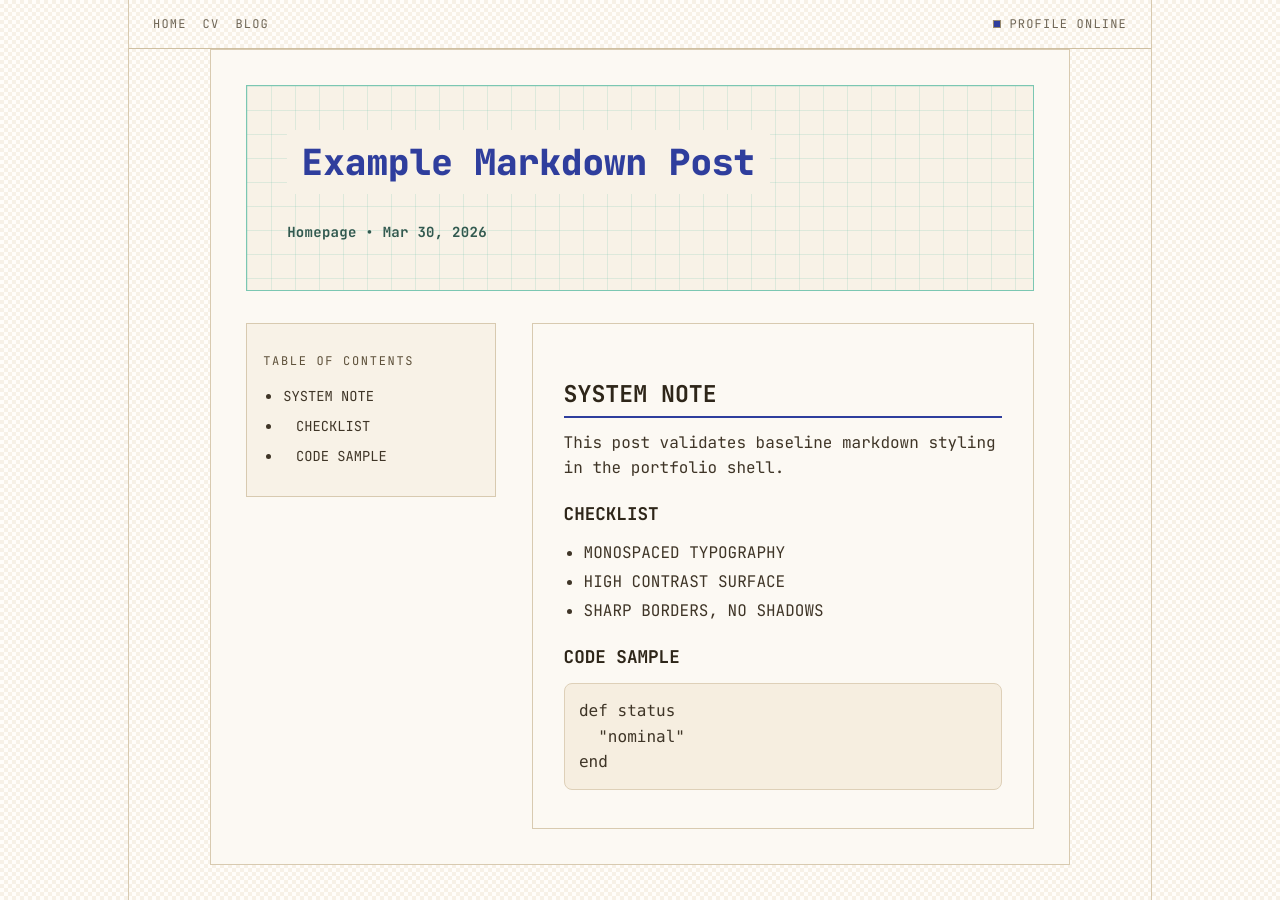
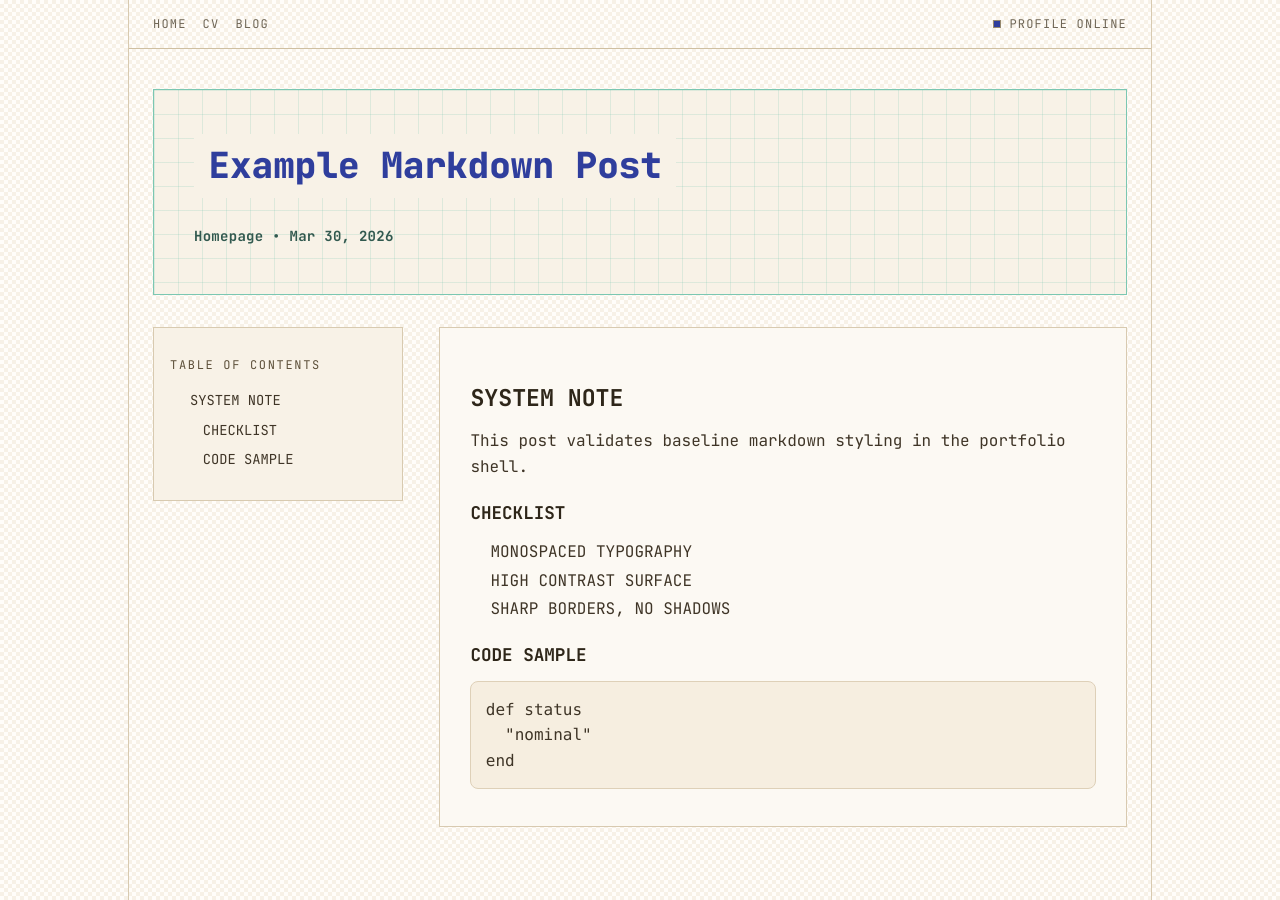
Before and after one commit to I-am-Rudi/i-am-rudi.github.io, a Jekyll site: the page built from _posts/2026-03-30-example-post.md, in a window 1280 px wide. Built offline with Jekyll 4.4.1, drawn with Linux system fonts in a browser that asks for light colours; nearby versions of some CDN libraries.

Commit message:
Fix post page width jump by removing post-only body width class
Agent-Logs-Url: https://github.com/I-am-Rudi/Homepage/sessions/15d71266-a657-4cc0-af55-3c80f6e8e311

Co-authored-by: I-am-Rudi <104427619+I-am-Rudi@users.noreply.github.com>

```diff
--- a/_layouts/default.html
+++ b/_layouts/default.html
@@ -290,7 +290,7 @@
   {% if page.collection == 'posts' %}
     {% assign is_post = true %}
   {% endif %}
-  <body class="min-h-screen antialiased {% if is_post %}markdown-page{% endif %}">
+  <body class="min-h-screen antialiased">
     <div class="mx-auto min-h-screen w-full max-w-5xl border-x border-[#d8cab0] bg-[#fcf8f1]/92">
       <header class="border-b border-[#cfbfa1] px-6 py-4 text-xs uppercase tracking-widest text-[#6f6656]">
         <div class="flex items-center justify-between gap-4">
```
